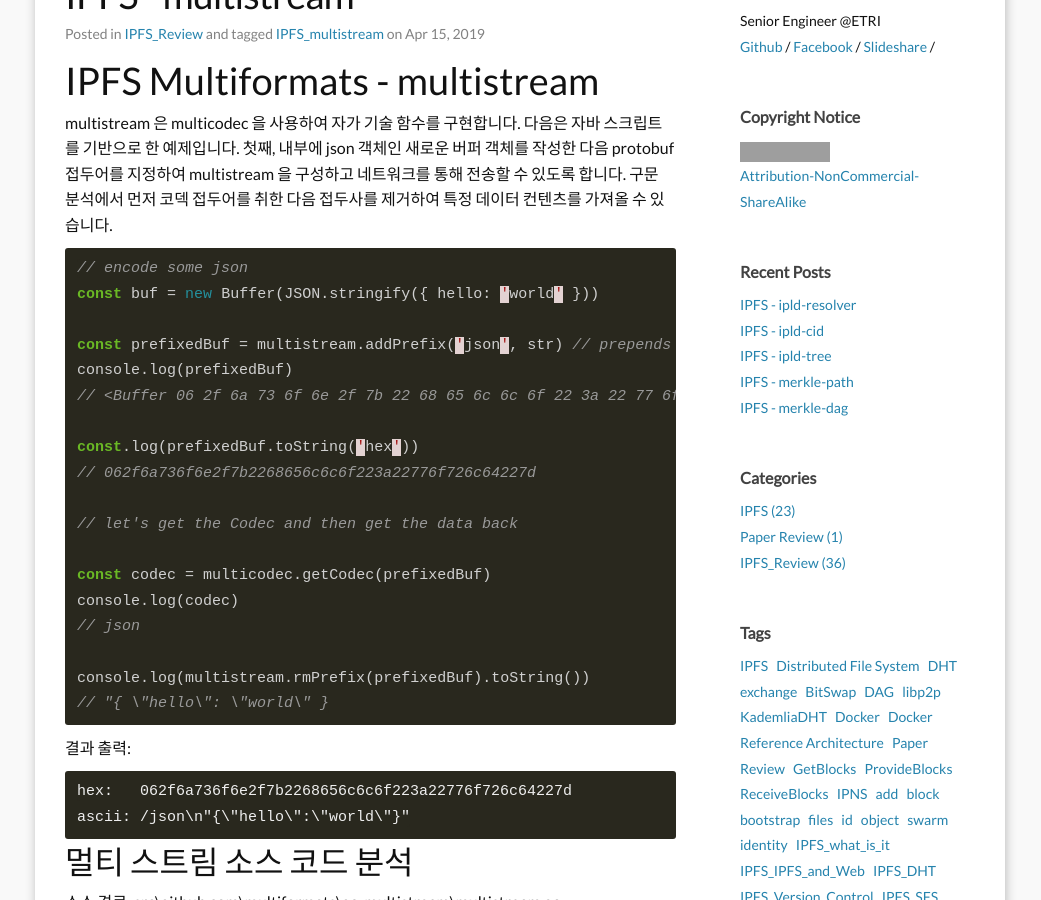
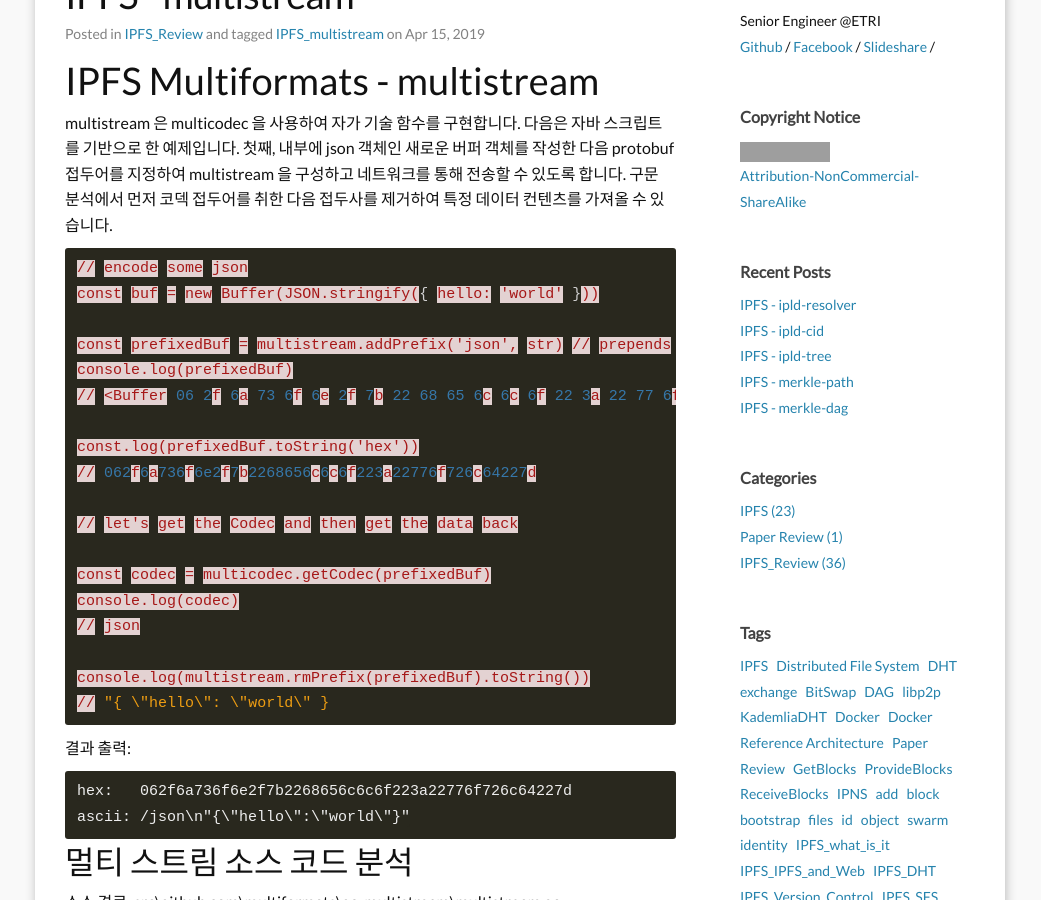
Before and after one commit to uni2u/uni2u.github.io, a Jekyll site: the page built from _posts/2019-04-15-29_ipfs_multiformat_multistream.md, in a window 1280 px wide and 900 px high, scrolled down 260 px. Shown: the whole window, without its empty margins (120-1161 px from the left). Built offline with Jekyll 4.4.1, drawn with Linux system fonts in a browser that asks for light colours; comment, search, counter and statistics services are not loaded; grey boxes are pictures that could not be loaded.

Commit message:
ipfs update

````diff
--- a/_posts/2019-04-15-29_ipfs_multiformat_multistream.md
+++ b/_posts/2019-04-15-29_ipfs_multiformat_multistream.md
@@ -14,7 +14,7 @@ meta: "Springfield"
 
 multistream 은 multicodec 을 사용하여 자가 기술 함수를 구현합니다. 다음은 자바 스크립트를 기반으로 한 예제입니다. 첫째, 내부에 json 객체인 새로운 버퍼 객체를 작성한 다음 protobuf 접두어를 지정하여 multistream 을 구성하고 네트워크를 통해 전송할 수 있도록 합니다. 구문 분석에서 먼저 코덱 접두어를 취한 다음 접두사를 제거하여 특정 데이터 컨텐츠를 가져올 수 있습니다.
 
-```go
+```json
 // encode some json
 const buf = new Buffer(JSON.stringify({ hello: 'world' }))
 
````
